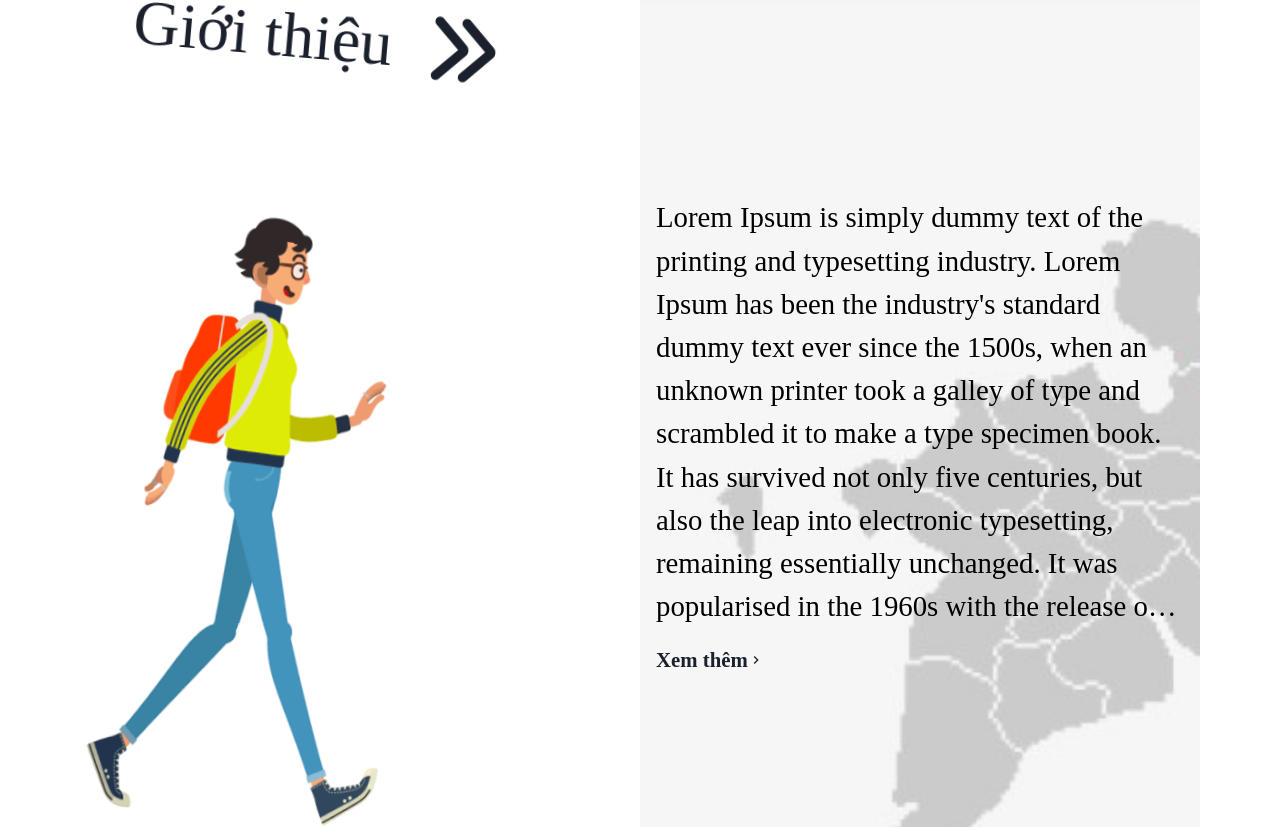
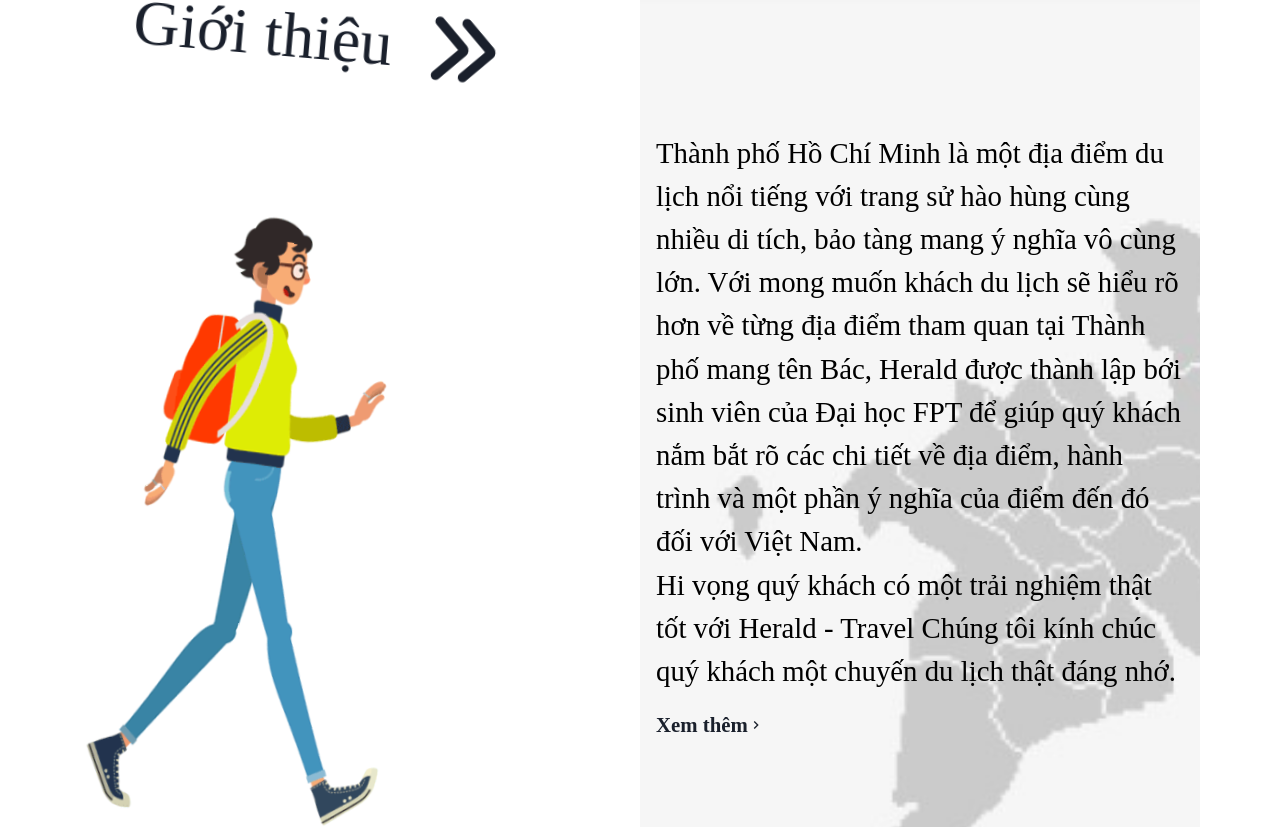
Before and after one commit to minhduongt/HeraldTravel, a React (Vite) app: page / in a window 1280 px wide. Shown: the part 952-1779 px from the top of the page. Built offline with nearby package versions, Linux system fonts and the light colour scheme.

Commit message:
change script

```diff
--- a/src/components/landingpage/LocationSelect.jsx
+++ b/src/components/landingpage/LocationSelect.jsx
@@ -421,10 +421,9 @@ export default function LocationSelect() {
               display={{ xs: "none", lg: "flex" }}
             >
               <Text>
-                Duis aute irure dolor in reprehenderit in voluptate velit esse
-                cillum dolore eu fugiat nulla pariatur
+                Bên cạnh là bản đồ Thành phố Hồ Chí Minh nhằm giúp quý khách di
+                chuyển đến địa điểm theo cung đường ngắn và tiện lợi nhất.
               </Text>
-              <Text>Excepteur sint occaecat cupidatat non proident</Text>
             </Flex>
           </motion.div>
           <Flex width={"50%"} justifyContent={"center"} alignItems="center">
@@ -470,8 +469,13 @@ export default function LocationSelect() {
               fontSize={{ xs: "1rem", md: "1.5rem", xl: "2rem" }}
               display={{ xs: "none", lg: "flex" }}
             >
-              <Text>Lorem ipsum dolor sit amet</Text>
-              <Text>consectetur adipiscing elit</Text>
+              {/* <Text>
+                Hi vọng quý khách có một trải nghiệm thật tốt với Herald -
+                Travel
+              </Text>
+              <Text>
+                Chúng tôi kính chúc quý khách một chuyến du lịch thật đáng nhớ.
+              </Text> */}
             </Flex>
           </motion.div>
         </Flex>
--- a/src/components/landingpage/about.jsx
+++ b/src/components/landingpage/about.jsx
@@ -95,7 +95,17 @@ export default function AboutSection() {
               noOfLines={10}
             >
               {
-                "Lorem Ipsum is simply dummy text of the printing and typesetting industry. Lorem Ipsum has been the industry's standard dummy text ever since the 1500s, when an unknown printer took a galley of type and scrambled it to make a type specimen book. It has survived not only five centuries, but also the leap into electronic typesetting, remaining essentially unchanged. It was popularised in the 1960s with the release of Letraset sheets containing Lorem Ipsum passages, and more recently with desktop publishing software like Aldus PageMaker including versions of Lorem Ipsum."
+                "Thành phố Hồ Chí Minh là một địa điểm du lịch nổi tiếng với trang sử hào hùng cùng nhiều di tích, bảo tàng mang ý nghĩa vô cùng lớn. Với mong muốn khách du lịch sẽ hiểu rõ hơn về từng địa điểm tham quan tại Thành phố mang tên Bác, Herald được thành lập bới sinh viên của Đại học FPT để giúp quý khách nắm bắt rõ các chi tiết về địa điểm, hành trình và một phần ý nghĩa của điểm đến đó đối với Việt Nam."
+              }
+            </Text>
+            <Text
+              fontSize={{ xs: "1rem", md: "1.8rem" }}
+              color="#000000"
+              noOfLines={10}
+            >
+              {
+                "  Hi vọng quý khách có một trải nghiệm thật tốt với Herald - Travel Chúng tôi kính chúc quý khách một chuyến du lịch thật đáng nhớ."
+
               }
             </Text>
             <Link>
```
